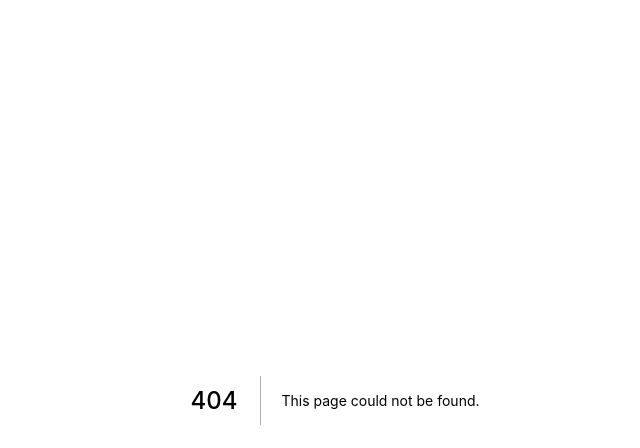
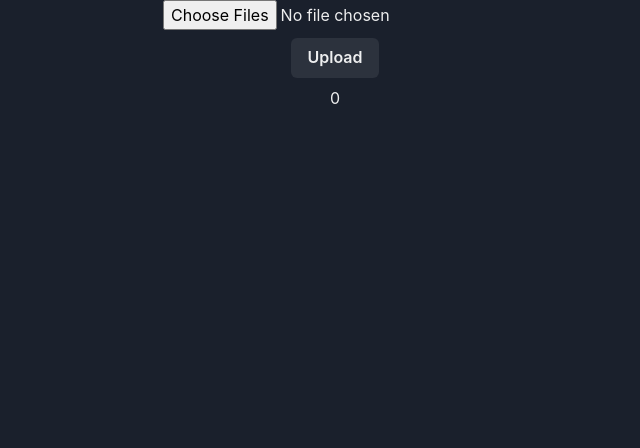
Before and after one commit to akazwz/fhub-website, a Next.js app: page /web3 in a window 1280 px wide. Before the commit this address had no page. Shown: the top 448 px of the page, without its empty margins (305-945 px from the left). Built offline with nearby package versions, Linux system fonts and the light colour scheme.

Commit message:
use web3.storage

```diff
--- a/package.json
+++ b/package.json
@@ -22,12 +22,14 @@
     "framer-motion": "^5.6.0",
     "ipfs-core": "^0.14.0",
     "ipfs-http-client": "^56.0.0",
+    "it-to-buffer": "^2.0.2",
     "next": ">=12.0.9",
     "qiniu": "^7.4.0",
     "qiniu-js": "^3.4.0",
     "react": "17.0.2",
     "react-dom": "17.0.2",
-    "react-icons": "^4.3.1"
+    "react-icons": "^4.3.1",
+    "web3.storage": "^3.5.4"
   },
   "devDependencies": {
     "@babel/core": "^7.16.10",
--- /dev/null
+++ b/pages/web3.tsx
@@ -0,0 +1,43 @@
+import { NextPage } from 'next'
+import { useWeb3Storage } from '../src/hooks/useWeb3Storage'
+import { VStack, Button, Text, } from '@chakra-ui/react'
+import { useState } from 'react'
+
+const Web3: NextPage = () => {
+  const [filesList, setFilesList] = useState<File[]>([])
+  const token = process.env.WEB3STORAGE_TOKEN || 'eyJhbGciOiJIUzI1NiIsInR5cCI6IkpXVCJ9.eyJzdWIiOiJkaWQ6ZXRocjoweDE1OTVkNzA4MUQ5MTBGNzNjMDEwNGYzYjYzYjg5QjhhNTc3OTUyQ0YiLCJpc3MiOiJ3ZWIzLXN0b3JhZ2UiLCJpYXQiOjE2NDM5OTE3MTAxNzcsIm5hbWUiOiJmaWxlcyJ9.m3sWbr9irO_SJHUnHD4svOa6IXGbc_mr8Jns3wWqk3U'
+  const { storeFilesWithProgress, progress } = useWeb3Storage(token, filesList)
+  return (
+    <>
+      <VStack>
+        <input
+          type={'file'}
+          multiple
+          onChange={(e) => {
+            const files = e.currentTarget.files
+            if (!files) return
+            let filesArr = []
+            for (let i = 0; i < files.length; i++) {
+              let file = files[i]
+              filesArr.push(file)
+            }
+            setFilesList(filesArr)
+          }}
+        />
+        <Button onClick={() => {
+          if (filesList.length < 1) return
+          storeFilesWithProgress().then(cid => {
+            console.log(cid)
+          })
+        }}>
+          Upload
+        </Button>
+        <Text>
+          {progress}
+        </Text>
+      </VStack>
+    </>
+  )
+}
+
+export default Web3
--- /dev/null
+++ b/src/hooks/useWeb3Storage.ts
@@ -0,0 +1,45 @@
+import { CIDString, Web3Storage } from 'web3.storage'
+import { useState } from 'react'
+
+export function useWeb3Storage (token: string, files?: File[]) {
+  const [progress, setProgress] = useState<number>(0)
+
+  function makeStorageClient () {
+    return new Web3Storage({ token: token })
+  }
+
+  async function storeFiles () {
+    if (!files) return ''
+    const client = makeStorageClient()
+    return await client.put(files)
+  }
+
+  async function storeFilesWithProgress () {
+    if (!files) return ''
+
+    const onRootCidReady = (cid: CIDString) => {
+      console.log('root cid:' + cid)
+    }
+    const totalSize = files.map(f => f.size).reduce((a, b) => a + b, 0)
+    let uploaded = 0
+
+    const onStoredChunk = (size: number) => {
+      console.log('on stored chunk:' + size)
+      uploaded += size
+      const pct = uploaded / totalSize
+      const percent = Math.min(pct * 100, 100).toFixed(2)
+      console.log('percent:' + percent)
+      setProgress(Number(percent))
+    }
+
+    const client = makeStorageClient()
+    return await client.put(files, { onRootCidReady, onStoredChunk, })
+  }
+
+  return {
+    client: makeStorageClient,
+    storeFiles,
+    storeFilesWithProgress,
+    progress,
+  }
+}
```
Also changed, not shown: src/components/ipfs/ipfs.tsx (+14 -6 lines).
